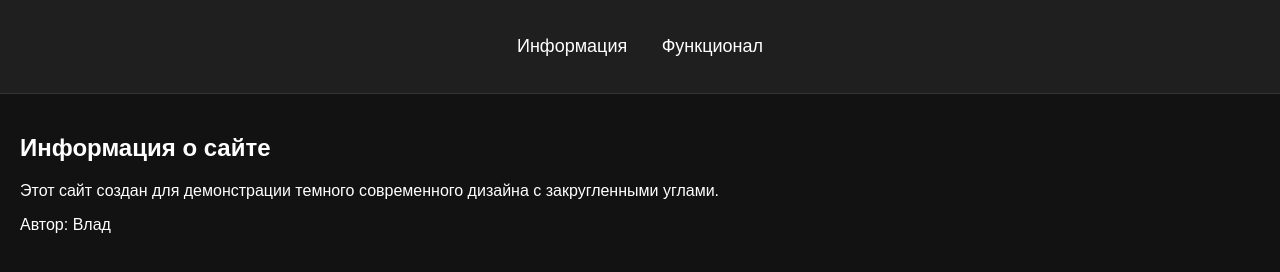
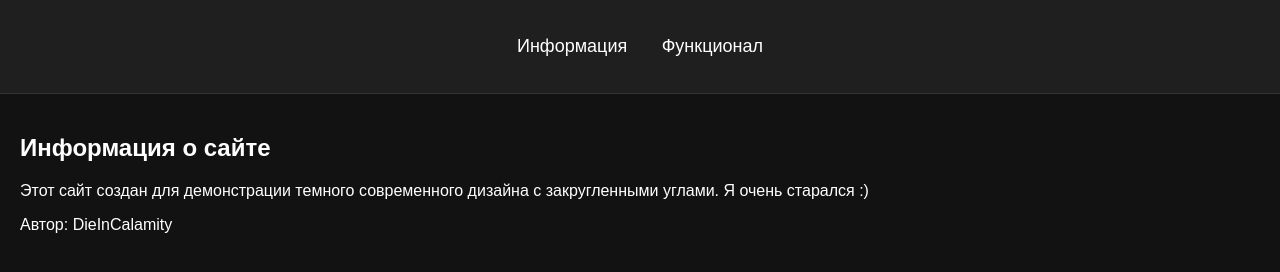
Before and after one commit to DieInCalamity/Modern-Dark-Themed-Website, a plain HTML site: page index.html in a window 1280 px wide. Drawn offline with Linux system fonts and the light colour scheme.

Commit message:
index.html

```diff
--- a/index.html
+++ b/index.html
@@ -18,8 +18,8 @@
     <main>
         <section id="info" class="tab-content">
             <h1>Информация о сайте</h1>
-            <p>Этот сайт создан для демонстрации темного современного дизайна с закругленными углами.</p>
-            <p>Автор: Влад</p>
+            <p>Этот сайт создан для демонстрации темного современного дизайна с закругленными углами. Я очень старался :)</p>
+            <p>Автор: DieInCalamity</p>
         </section>
         <section id="features" class="tab-content" style="display: none;">
             <h1>Функционал</h1>
```
